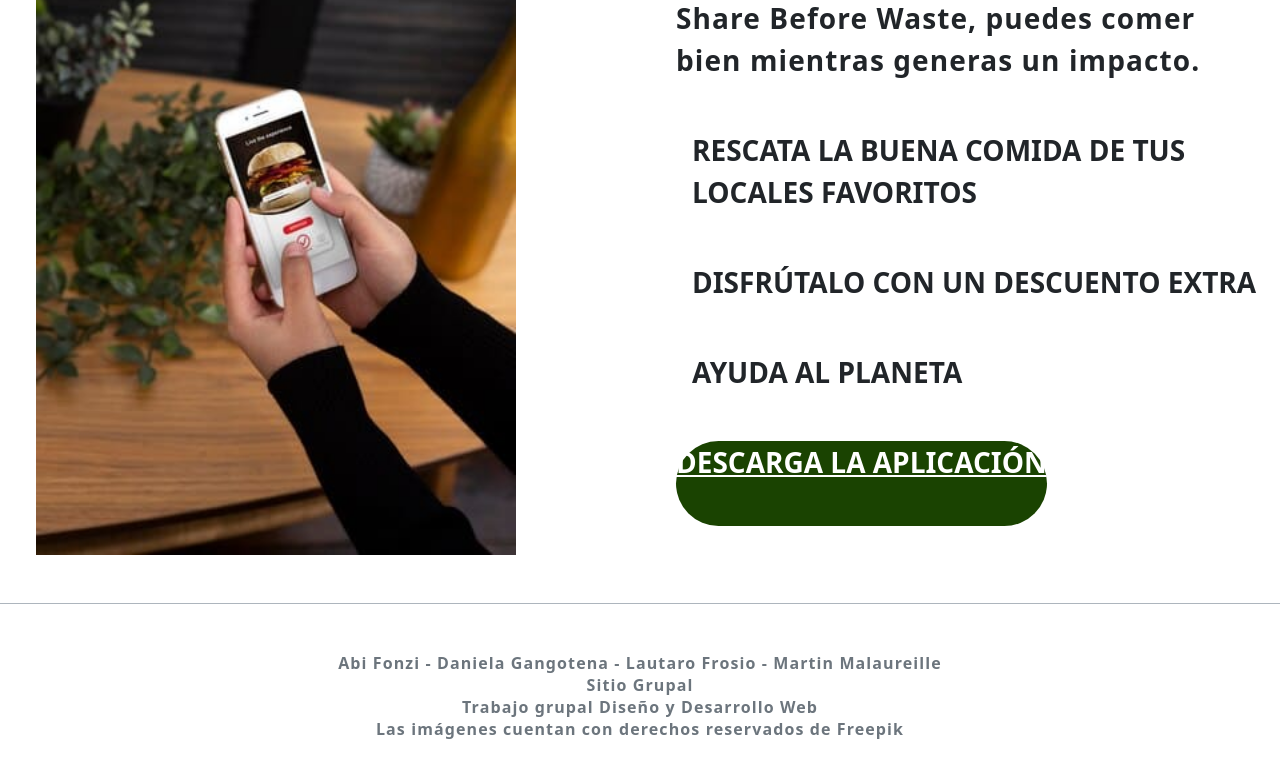
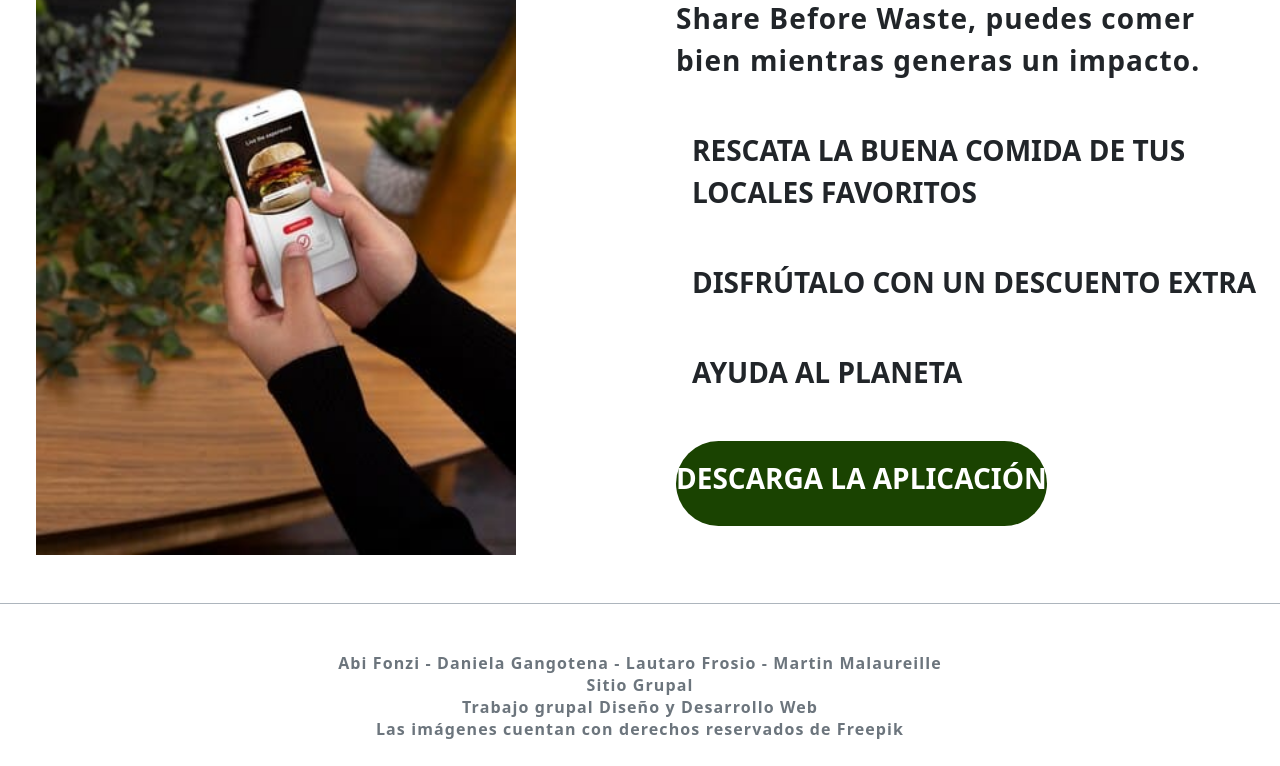
Before and after one commit to dggtn/sitiodelproyectoequipo5, a plain HTML site: page index.html in a window 1280 px wide. Shown: the part 4085-4851 px from the top of the page. Drawn offline with nearby package versions, Linux system fonts and the light colour scheme.

Commit message:
boton descragar

```diff
--- a/index.html
+++ b/index.html
@@ -237,6 +237,7 @@
               type="button"
               class="button rounded-pill fs-3 text-white fw-bold ms-4"
               style="
+                text-decoration: none;
                 border-color: #1a4301;
                 background-color: #1a4301;
                 height: 85px;
@@ -244,7 +245,7 @@
               "
               href="./archivos/appShareBeforeWaste.zip"
               download
-              >DESCARGA LA APLICACIÓN
+              ><p class="mt-3 fs3">DESCARGA LA APLICACIÓN</p>
             </a>
           </div>
         </div>
```
